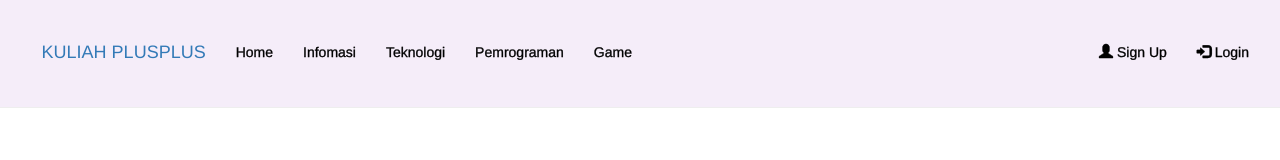
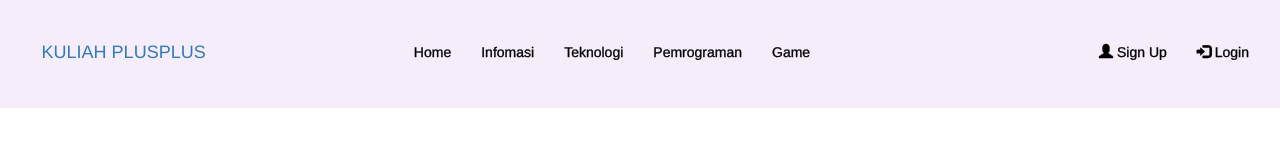
Before and after one commit to kuliahplusplus/website, a plain HTML site: page index.html in a window 1280 px wide. Drawn offline with Linux system fonts and the light colour scheme.

Commit message:
change menu posistion

```diff
--- a/index.html
+++ b/index.html
@@ -24,12 +24,21 @@
 				padding-left: 2%;
 			}
 
+
 			.nav > li > a{
 			color:black;
 			-webkit-text-stroke-width: 0.3px;
 			   -webkit-text-stroke-color: black;
 
 			}
+
+			@media only screen and (min-width: 768px)
+			{
+				#topNavbar{
+					margin-left: 28%;
+				}
+			}
+
 
 			.nav > li > a:focus,
 			.nav > li > a:hover
@@ -61,7 +70,7 @@
 				<div class="collapse navbar-collapse" id="topNavbar">
 
 
-				<ul class="nav navbar-nav ">
+				<ul class="nav navbar-nav">
 					<li class="active"><a href="#">Home</a></li>
 					<li><a href="#">Infomasi</a></li>
 					<li><a href="#">Teknologi</a></li>
```
